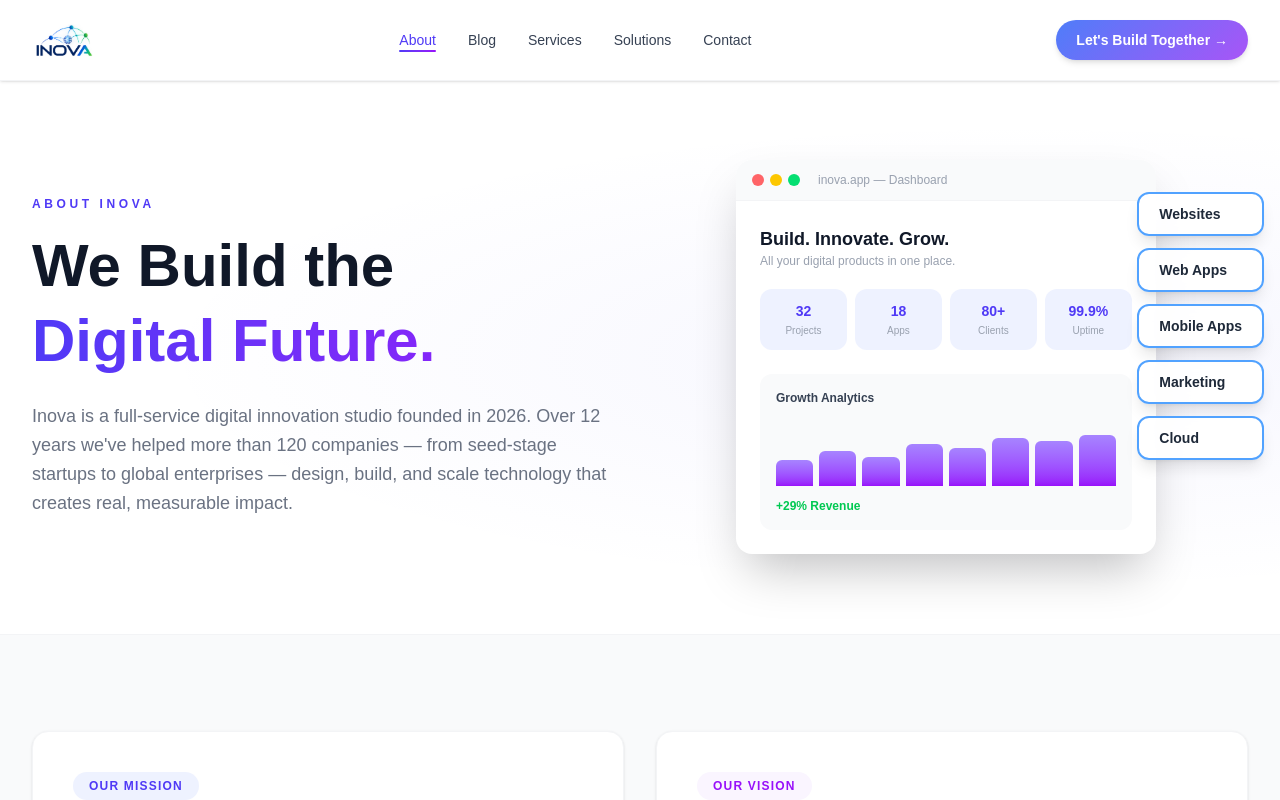
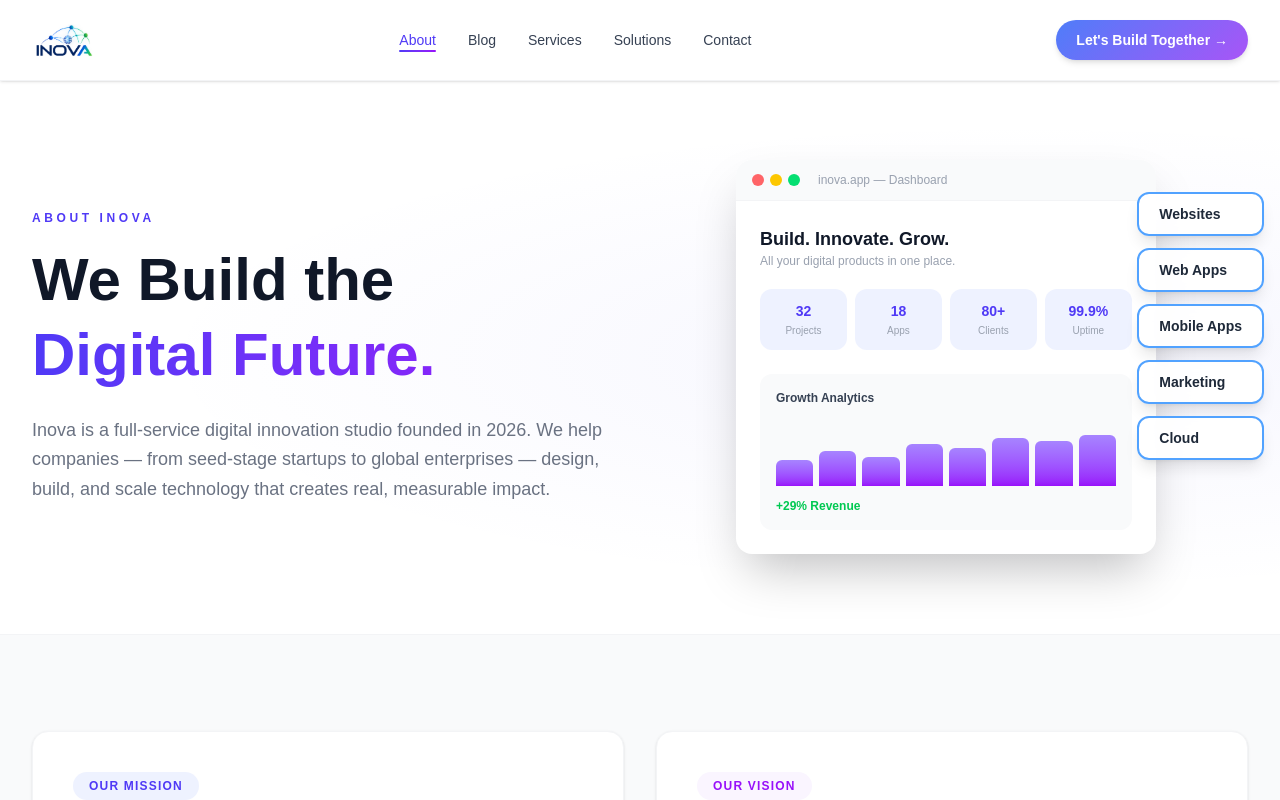
Before and after one commit to alvinotechnologies/web, a Next.js app: page /about in a window 1280 px wide. Shown: the top 800 px of the page. Built offline with nearby package versions, Linux system fonts and the light colour scheme.

Commit message:
Update about page copy to reflect 2026 founding year

```diff
--- a/src/app/about/page.tsx
+++ b/src/app/about/page.tsx
@@ -4,7 +4,7 @@ import type { Metadata } from "next";
 
 export const metadata: Metadata = {
   title: "About — Inova",
-  description: "Learn about Inova's mission, vision, values, and the team behind 200+ successful digital products.",
+  description: "Learn about Inova's mission, vision, values, and the team behind our successful digital products.",
 };
 
 const values = [
@@ -35,7 +35,7 @@ export default function AboutPage() {
               </span>
             </h1>
             <p className="mt-6 text-lg text-gray-500 leading-relaxed">
-              Inova is a full-service digital innovation studio founded in 2026. Over 12 years we&apos;ve helped more than 120 companies — from seed-stage startups
+              Inova is a full-service digital innovation studio founded in 2026. We help companies — from seed-stage startups
               to global enterprises — design, build, and scale technology that creates real,
               measurable impact.
             </p>
```
